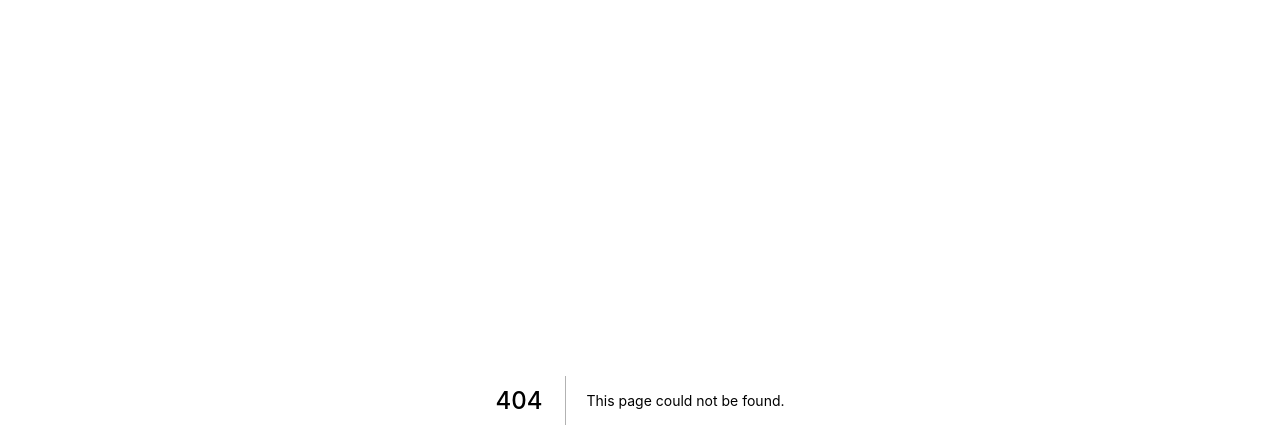
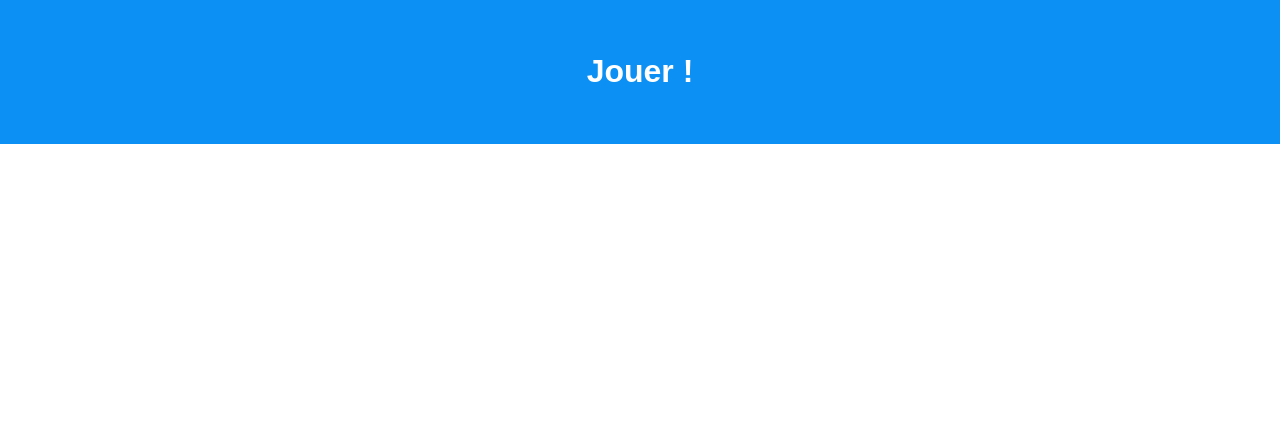
Before and after one commit to Adi-df/le-jeu-du-poids, a Next.js app: page /play in a window 1280 px wide. Before the commit this address had no page. Shown: the top 448 px of the page. Built offline with nearby package versions, Linux system fonts and the light colour scheme.

Commit message:
Create Play page

```diff
--- /dev/null
+++ b/pages/play.tsx
@@ -0,0 +1,14 @@
+import type { NextPage } from "next"
+import styles from "../styles/Home.module.css"
+
+const Play: NextPage = () => {
+  return <div>
+    <main className={styles.main}>
+      <div className={styles.title}>
+        <h1>Jouer !</h1>
+      </div>
+    </main>
+  </div>
+}
+
+export default Play;
```
